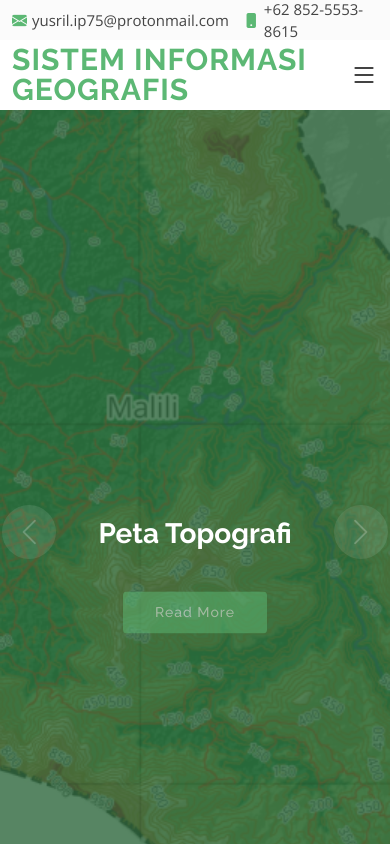
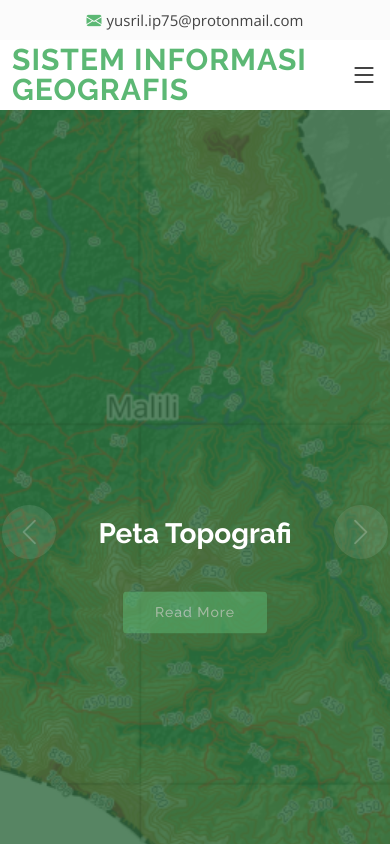
Before and after one commit to yusrilip/yusrilip.github.io, a plain HTML site: page index.html in a window 390 px wide. Shown: the top 844 px of the page. Drawn offline with nearby package versions, Linux system fonts and the light colour scheme.

Commit message:
delete my phone number

```diff
--- a/index.html
+++ b/index.html
@@ -42,7 +42,7 @@
     <div class="container d-flex justify-content-center justify-content-md-between">
       <div class="contact-info d-flex align-items-center">
         <i class="bi bi-envelope-fill"></i><a href="mailto:yusril.ip75@protonmail.com">yusril.ip75@protonmail.com</a>
-        <i class="bi bi-phone-fill phone-icon"></i> +62 852-5553-8615
+  <!--      <i class="bi bi-phone-fill phone-icon"></i> +62 852-5553-8615-->
       </div>
       <div class="social-links d-none d-md-block">
         <a href="https://github.com/yusrilip" class="Github"><i class="bi bi-github"></i></a>
```
Also changed, not shown: peta1.html (+1 -1 lines), peta2.html (+1 -1 lines), peta3.html (+1 -1 lines), peta4.html (+1 -1 lines), peta5.html (+1 -1 lines), peta6.html (+1 -1 lines), peta7.html (+1 -1 lines), wallpapers.html (+1 -1 lines).
